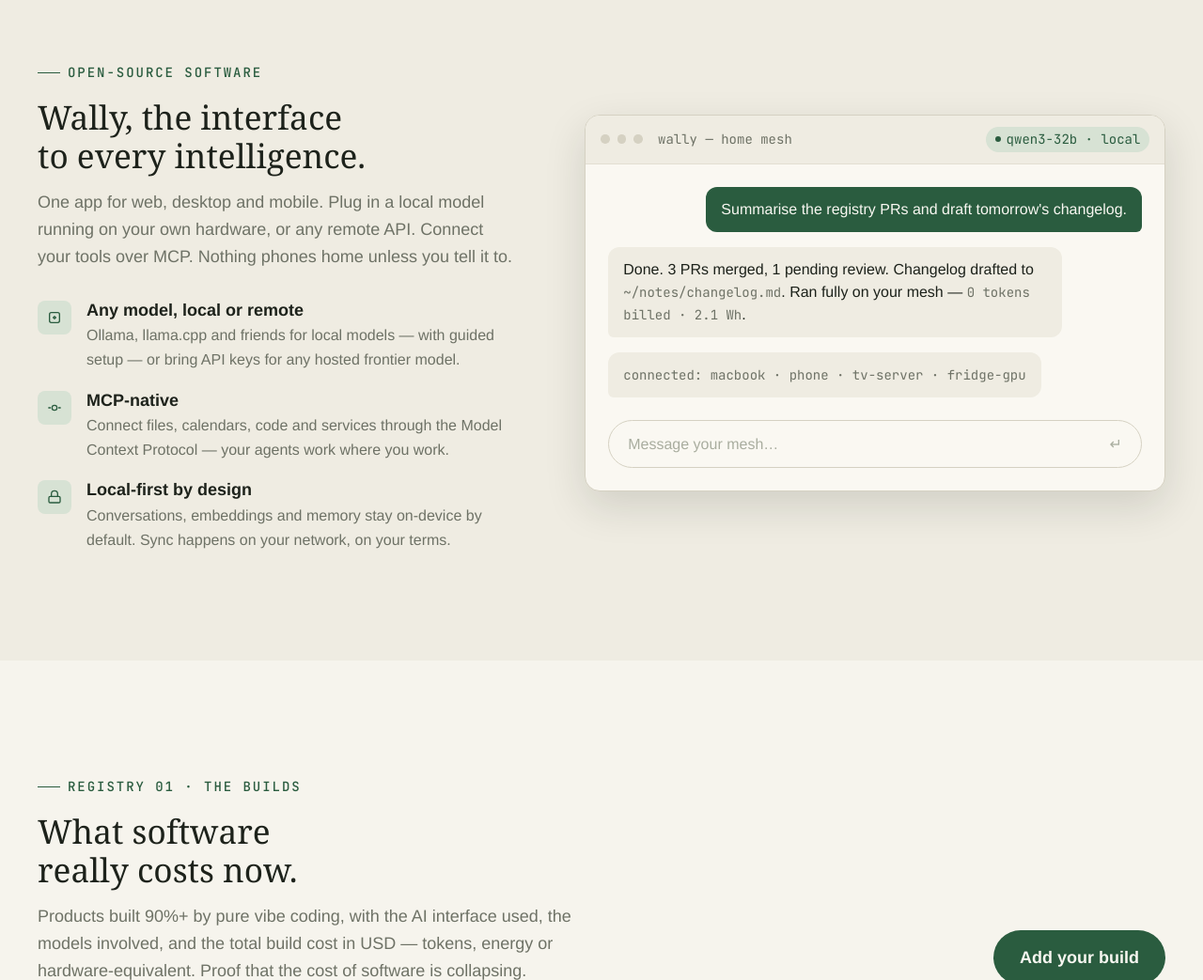
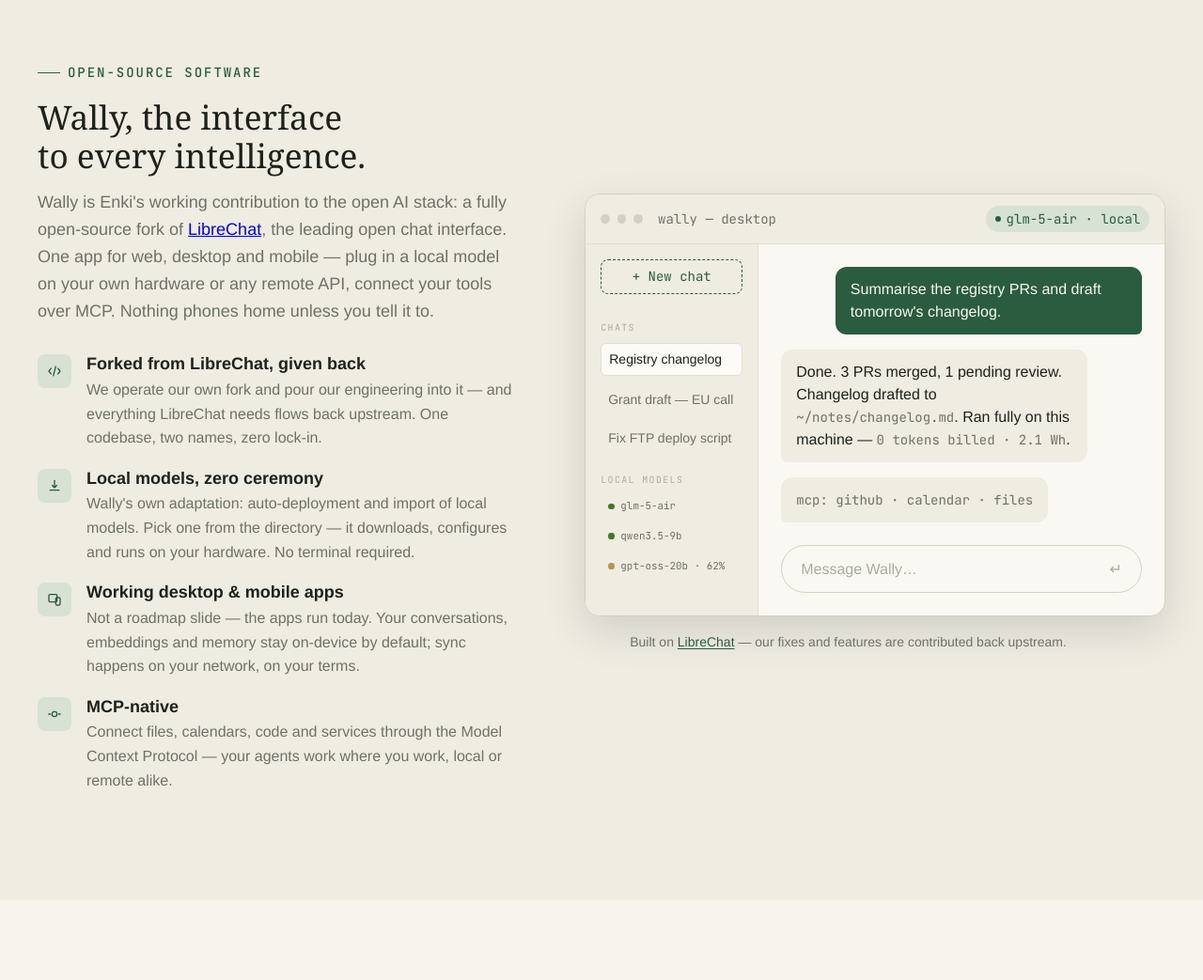
Before and after one commit to paulfxyz/enki, a plain HTML site: page index.html in a window 1280 px wide. Shown: the part 4060-5103 px from the top of the page at 94% size. Drawn offline with Linux system fonts and the light colour scheme; a web font is replaced by a local one.

Commit message:
Wally section: LibreChat fork story, upstream contributions, auto-deploy of local models, desktop/mobile apps + richer app mockup with sidebar

```diff
--- a/index.html
+++ b/index.html
@@ -14,8 +14,8 @@
   <link rel="preconnect" href="https://fonts.googleapis.com" />
   <link rel="preconnect" href="https://fonts.gstatic.com" crossorigin />
   <link href="https://fonts.googleapis.com/css2?family=JetBrains+Mono:wght@400;500;600&display=swap" rel="stylesheet" />
-  <link rel="stylesheet" href="./base.css?v=20260817-13" />
-  <link rel="stylesheet" href="./style.css?v=20260817-13" />
+  <link rel="stylesheet" href="./base.css?v=20260817-14" />
+  <link rel="stylesheet" href="./style.css?v=20260817-14" />
 </head>
 <body>
   <a class="sr-only" href="#registry">Skip to the registry</a>
@@ -197,7 +197,7 @@
             </div>
             <span class="pillar__num">02</span>
             <h3>Wally</h3>
-            <p>An open-source web, desktop and mobile AI interface. Any model — local via Ollama or remote APIs — plus MCP connections to your tools. Your chat, your keys, your hardware.</p>
+            <p>Our fully open fork of LibreChat for web, desktop and mobile. Any model — local, auto-deployed, or remote APIs — plus MCP connections. Everything we build flows back upstream.</p>
             <a href="#wally">Meet Wally →</a>
           </article>
           <article class="pillar reveal">
@@ -238,18 +238,38 @@
           <span class="eyebrow">Open-source software</span>
           <h2 class="section-title">Wally, the interface to every intelligence.</h2>
           <p class="section-lede">
-            One app for web, desktop and mobile. Plug in a local model running on your
-            own hardware, or any remote API. Connect your tools over MCP. Nothing
-            phones home unless you tell it to.
+            Wally is Enki's working contribution to the open AI stack: a fully open-source
+            fork of <a href="https://librechat.ai" target="_blank" rel="noopener noreferrer">LibreChat</a>,
+            the leading open chat interface. One app for web, desktop and mobile — plug in a
+            local model on your own hardware or any remote API, connect your tools over MCP.
+            Nothing phones home unless you tell it to.
           </p>
           <div class="wally-features">
             <div class="wally-feature">
               <div class="wally-feature__icon" aria-hidden="true">
-                <svg width="16" height="16" viewBox="0 0 24 24" fill="none" stroke="currentColor" stroke-width="2"><rect x="4" y="4" width="16" height="16" rx="3"/><path d="M9 12h6M12 9v6"/></svg>
+                <svg width="16" height="16" viewBox="0 0 24 24" fill="none" stroke="currentColor" stroke-width="2"><path d="M7 7l-4 5 4 5M17 7l4 5-4 5M14 4l-4 16"/></svg>
               </div>
               <div>
-                <h4>Any model, local or remote</h4>
-                <p>Ollama, llama.cpp and friends for local models — with guided setup — or bring API keys for any hosted frontier model.</p>
+                <h4>Forked from LibreChat, given back</h4>
+                <p>We operate our own fork and pour our engineering into it — and everything LibreChat needs flows back upstream. One codebase, two names, zero lock-in.</p>
+              </div>
+            </div>
+            <div class="wally-feature">
+              <div class="wally-feature__icon" aria-hidden="true">
+                <svg width="16" height="16" viewBox="0 0 24 24" fill="none" stroke="currentColor" stroke-width="2"><path d="M12 3v12M8 11l4 4 4-4M4 19h16"/></svg>
+              </div>
+              <div>
+                <h4>Local models, zero ceremony</h4>
+                <p>Wally's own adaptation: auto-deployment and import of local models. Pick one from the directory — it downloads, configures and runs on your hardware. No terminal required.</p>
+              </div>
+            </div>
+            <div class="wally-feature">
+              <div class="wally-feature__icon" aria-hidden="true">
+                <svg width="16" height="16" viewBox="0 0 24 24" fill="none" stroke="currentColor" stroke-width="2"><rect x="3" y="4" width="13" height="12" rx="2"/><rect x="14" y="9" width="7" height="12" rx="2"/></svg>
+              </div>
+              <div>
+                <h4>Working desktop &amp; mobile apps</h4>
+                <p>Not a roadmap slide — the apps run today. Your conversations, embeddings and memory stay on-device by default; sync happens on your network, on your terms.</p>
               </div>
             </div>
             <div class="wally-feature">
@@ -258,37 +278,44 @@
               </div>
               <div>
                 <h4>MCP-native</h4>
-                <p>Connect files, calendars, code and services through the Model Context Protocol — your agents work where you work.</p>
-              </div>
-            </div>
-            <div class="wally-feature">
-              <div class="wally-feature__icon" aria-hidden="true">
-                <svg width="16" height="16" viewBox="0 0 24 24" fill="none" stroke="currentColor" stroke-width="2"><rect x="3" y="11" width="18" height="10" rx="2"/><path d="M7 11V7a5 5 0 0 1 10 0v4"/></svg>
-              </div>
-              <div>
-                <h4>Local-first by design</h4>
-                <p>Conversations, embeddings and memory stay on-device by default. Sync happens on your network, on your terms.</p>
+                <p>Connect files, calendars, code and services through the Model Context Protocol — your agents work where you work, local or remote alike.</p>
               </div>
             </div>
           </div>
         </div>
         <div class="reveal">
-          <div class="wally-window" role="img" aria-label="Mock-up of the Wally chat interface running a local model">
+          <div class="wally-app" role="img" aria-label="Mock-up of the Wally app: a sidebar with chats and auto-imported local models, and a conversation running fully on-device">
             <div class="wally-window__bar">
               <span class="wally-window__dot"></span><span class="wally-window__dot"></span><span class="wally-window__dot"></span>
-              <span class="wally-window__title">wally — home mesh</span>
-              <span class="wally-window__model">qwen3-32b · local</span>
+              <span class="wally-window__title">wally — desktop</span>
+              <span class="wally-window__model">glm-5-air · local</span>
             </div>
-            <div class="wally-window__body">
-              <div class="wally-msg wally-msg--user">Summarise the registry PRs and draft tomorrow's changelog.</div>
-              <div class="wally-msg wally-msg--ai">
-                Done. 3 PRs merged, 1 pending review. Changelog drafted to <span class="mono">~/notes/changelog.md</span>.
-                Ran fully on your mesh — <span class="mono">0 tokens billed · 2.1 Wh</span>.
+            <div class="wally-app__body">
+              <aside class="wally-side" aria-hidden="true">
+                <span class="wally-side__new">+ New chat</span>
+                <span class="wally-side__label">Chats</span>
+                <span class="wally-side__item is-active">Registry changelog</span>
+                <span class="wally-side__item">Grant draft — EU call</span>
+                <span class="wally-side__item">Fix FTP deploy script</span>
+                <span class="wally-side__label">Local models</span>
+                <span class="wally-side__mdl"><i class="wally-dot wally-dot--on"></i>glm-5-air</span>
+                <span class="wally-side__mdl"><i class="wally-dot wally-dot--on"></i>qwen3.5-9b</span>
+                <span class="wally-side__mdl"><i class="wally-dot wally-dot--sync"></i>gpt-oss-20b · 62%</span>
+              </aside>
+              <div class="wally-main">
+                <div class="wally-window__body">
+                  <div class="wally-msg wally-msg--user">Summarise the registry PRs and draft tomorrow's changelog.</div>
+                  <div class="wally-msg wally-msg--ai">
+                    Done. 3 PRs merged, 1 pending review. Changelog drafted to <span class="mono">~/notes/changelog.md</span>.
+                    Ran fully on this machine — <span class="mono">0 tokens billed · 2.1 Wh</span>.
+                  </div>
+                  <div class="wally-msg wally-msg--ai"><span class="mono">mcp: github · calendar · files</span></div>
+                </div>
+                <div class="wally-window__input"><span>Message Wally…</span><span>↵</span></div>
               </div>
-              <div class="wally-msg wally-msg--ai"><span class="mono">connected: macbook · phone · tv-server · fridge-gpu</span></div>
             </div>
-            <div class="wally-window__input"><span>Message your mesh…</span><span>↵</span></div>
           </div>
+          <p class="wally-credit">Built on <a href="https://librechat.ai" target="_blank" rel="noopener noreferrer">LibreChat</a> — our fixes and features are contributed back upstream.</p>
         </div>
       </div>
     </section>
@@ -1074,7 +1101,7 @@
 
   <div class="toast" id="toast" role="status"></div>
 
-  <script src="./data.js?v=20260817-13"></script>
-  <script src="./app.js?v=20260817-13"></script>
+  <script src="./data.js?v=20260817-14"></script>
+  <script src="./app.js?v=20260817-14"></script>
 </body>
 </html>
--- a/style.css
+++ b/style.css
@@ -2332,3 +2332,140 @@
     transform: translate(-50%, -50%) scale(5.5);
   }
 }
+
+/* ------------------------------------------------------------
+   Wally app mock — sidebar variant
+------------------------------------------------------------ */
+.wally-app {
+  background: var(--color-surface);
+  border: 1px solid var(--color-border);
+  border-radius: var(--radius-xl);
+  box-shadow: var(--shadow-lg);
+  overflow: hidden;
+  font-size: var(--text-sm);
+}
+.wally-app__body {
+  display: grid;
+  grid-template-columns: 11.5rem 1fr;
+}
+.wally-side {
+  border-right: 1px solid var(--color-divider);
+  background: var(--color-surface-offset);
+  padding: var(--space-4);
+  display: flex;
+  flex-direction: column;
+  gap: var(--space-2);
+}
+.wally-side__new {
+  font-family: var(--font-mono);
+  font-size: var(--text-xs);
+  color: var(--color-primary);
+  border: 1px dashed var(--color-primary);
+  border-radius: var(--radius-md);
+  padding: 0.4rem 0.6rem;
+  text-align: center;
+  margin-bottom: var(--space-2);
+}
+.wally-side__label {
+  font-family: var(--font-mono);
+  font-size: 0.62rem;
+  letter-spacing: 0.14em;
+  text-transform: uppercase;
+  color: var(--color-text-faint);
+  margin-top: var(--space-3);
+}
+.wally-side__item {
+  font-size: var(--text-xs);
+  color: var(--color-text-muted);
+  padding: 0.35rem 0.5rem;
+  border-radius: var(--radius-sm);
+  white-space: nowrap;
+  overflow: hidden;
+  text-overflow: ellipsis;
+}
+.wally-side__item.is-active {
+  background: var(--color-surface-2);
+  color: var(--color-text);
+  border: 1px solid var(--color-divider);
+}
+.wally-side__mdl {
+  display: inline-flex;
+  align-items: center;
+  gap: 0.4rem;
+  font-family: var(--font-mono);
+  font-size: 0.68rem;
+  color: var(--color-text-muted);
+  padding: 0.2rem 0.5rem;
+  white-space: nowrap;
+  overflow: hidden;
+  text-overflow: ellipsis;
+}
+.wally-dot {
+  flex: none;
+  width: 0.42rem;
+  height: 0.42rem;
+  border-radius: 50%;
+  background: var(--color-border);
+}
+.wally-dot--on {
+  background: var(--color-success);
+}
+.wally-dot--sync {
+  background: var(--color-gold);
+  animation: wally-pulse 1.2s ease-in-out infinite;
+}
+@keyframes wally-pulse {
+  0%, 100% { opacity: 1; }
+  50% { opacity: 0.35; }
+}
+.wally-main {
+  display: flex;
+  flex-direction: column;
+  min-width: 0;
+}
+.wally-main .wally-window__body {
+  flex: 1;
+}
+.wally-credit {
+  margin-top: var(--space-4);
+  font-size: var(--text-xs);
+  color: var(--color-text-muted);
+  text-align: center;
+}
+.wally-credit a {
+  color: var(--color-primary);
+  text-decoration: underline;
+  text-underline-offset: 2px;
+}
+@media (max-width: 640px) {
+  .wally-app__body {
+    grid-template-columns: 1fr;
+  }
+  .wally-side {
+    flex-direction: row;
+    flex-wrap: wrap;
+    align-items: center;
+    border-right: 0;
+    border-bottom: 1px solid var(--color-divider);
+  }
+  .wally-side__label {
+    margin-top: 0;
+    width: 100%;
+  }
+  .wally-side__item,
+  .wally-side__new {
+    margin-bottom: 0;
+  }
+}
+@media (max-width: 640px) {
+  .wally-app .wally-window__dot {
+    display: none;
+  }
+  .wally-app .wally-window__title {
+    margin-left: 0;
+    white-space: nowrap;
+  }
+  .wally-app .wally-window__model {
+    white-space: nowrap;
+  }
+}
```
